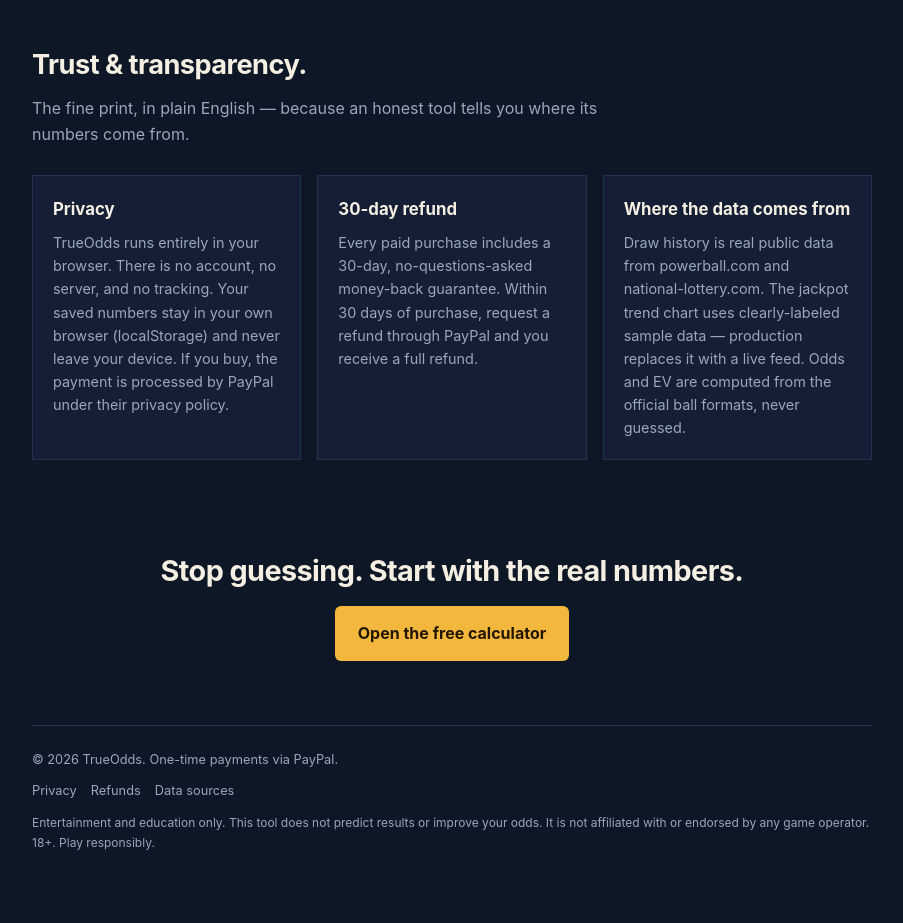
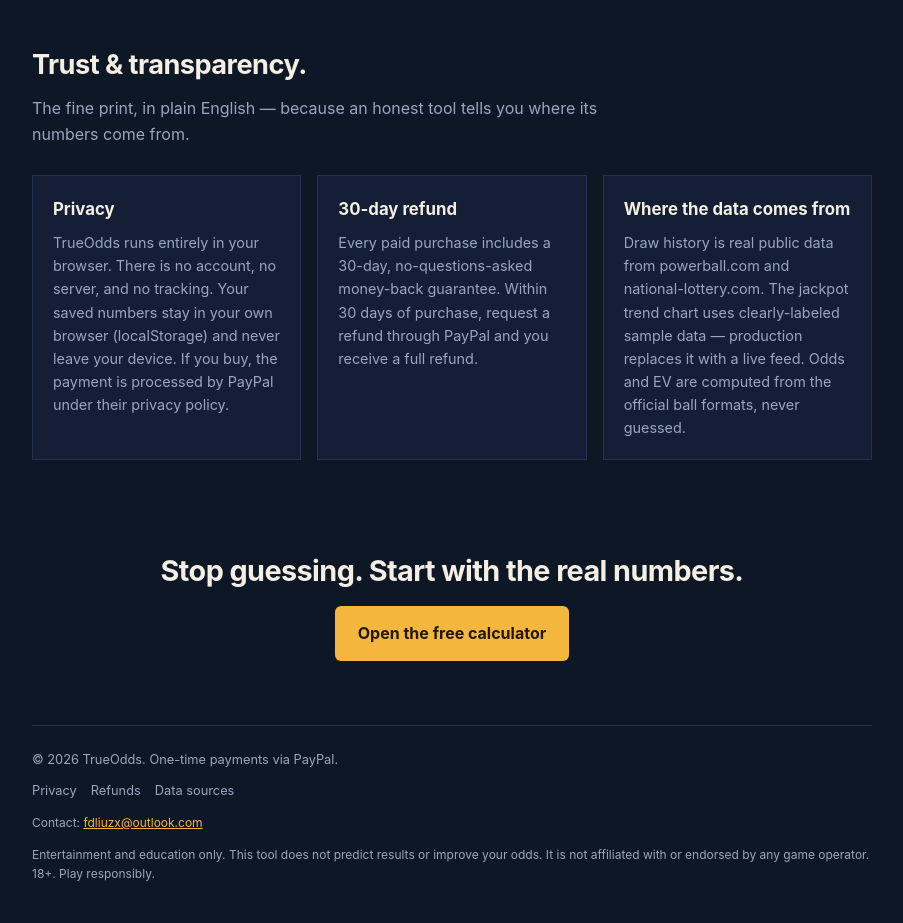
Before and after one commit to fdliu/trueodds-calculator, a plain HTML site: page index.html in a window 1280 px wide. Shown: the part 3195-4118 px from the top of the page, without its empty margins (188-1091 px from the left). Before the commit the page ends 4087 px from the top, so only its background shows below. Drawn offline with Linux system fonts and the light colour scheme.

Commit message:
feat: add contact email to footer

```diff
--- a/index.html
+++ b/index.html
@@ -317,6 +317,7 @@
     <div class="foot-links">
       <a href="#trust">Privacy</a><a href="#trust">Refunds</a><a href="#trust">Data sources</a>
     </div>
+    <div class="disc">Contact: <a href="mailto:fdliuzx@outlook.com">fdliuzx@outlook.com</a></div>
     <div class="disc">Entertainment and education only. This tool does not predict results or improve your odds. It is not affiliated with or endorsed by any game operator. 18+. Play responsibly.</div>
   </footer>
 </div>
```
